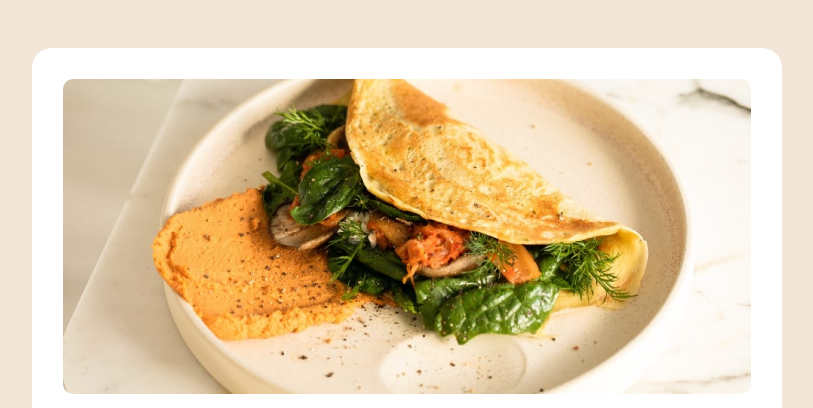
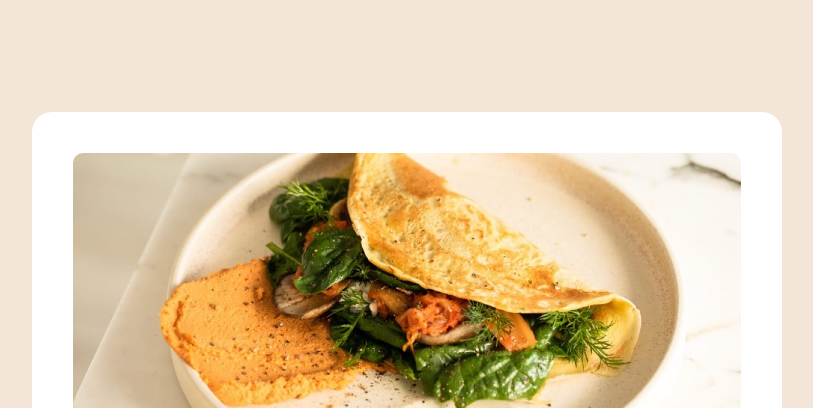
Before and after one commit to PedroPeterrr/frontend-mentor-Recipe-page, a plain HTML site: page index.html in a window 1280 px wide. Shown: the top 408 px of the page, without its empty margins (233-1046 px from the left). Drawn offline with Linux system fonts and the light colour scheme.

Commit message:
Update index.css

```diff
--- a/index.css
+++ b/index.css
@@ -42,12 +42,12 @@ main {
     display: flex;
     flex-direction: column;
     align-items: center;
-    margin: 3rem;
+    margin: 7rem;
 }
 
 .container {
     border: 1px solid transparent;
-    padding: 30px;
+    padding: 40px;
     border-radius: 20px;
     height: 100%;
     width: 750px;
```
